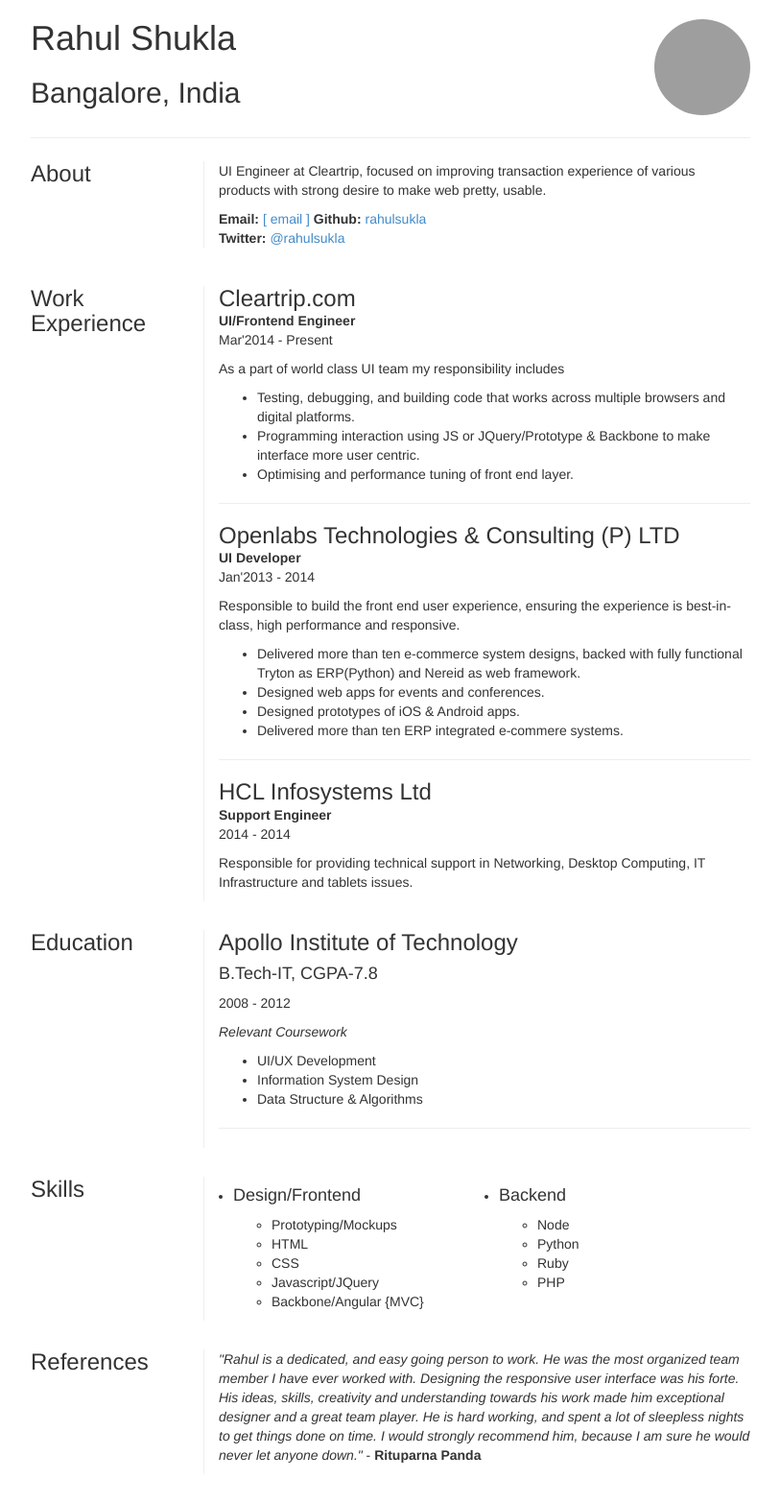
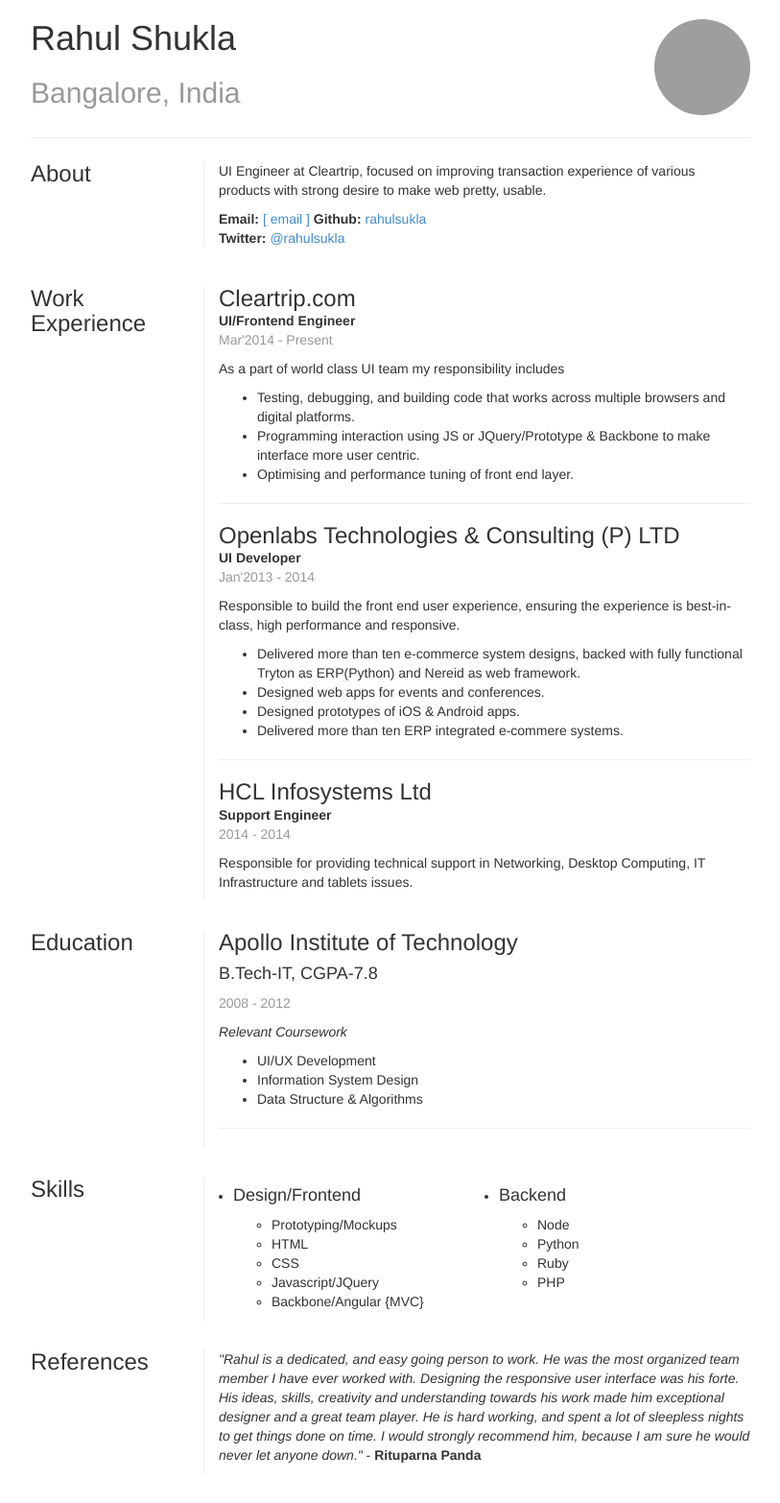
Before and after one commit to rahulsukla/openshift-jekyll-starter, a Jekyll site: the page resume.html, which Jekyll copies as it is, in a window 1280 px wide. Shown: the whole page at 96% size, without its empty margins (233-1046 px from the left). Built offline with Jekyll 4.4.1, drawn with Linux system fonts in a browser that asks for light colours; nearby versions of some CDN libraries; Markdown is read by kramdown in place of the engine named in the settings; grey boxes are pictures that could not be loaded.

Commit message:
Muted the duration text in resume

```diff
--- a/resume.html
+++ b/resume.html
@@ -30,7 +30,7 @@
                     <div class="row">
                         <div class="col-md-6">
                             <h1>Rahul Shukla</h1>
-                            <h2>Bangalore, India</h2>
+                            <h2 class="text-muted">Bangalore, India</h2>
                         </div>
                         <div class="col-md-6">
                             <img class="media-object img-circle pull-right" data-src="holder.js/64x64" alt="64x64" src="http:&#x2F;&#x2F;www.gravatar.com&#x2F;avatar&#x2F;cff733cf90823edd218a834980379c61?s=100&amp;r=pg&amp;d=mm" style="width: 100px; height: 100px; margin-top: 20px;">
@@ -56,7 +56,7 @@
                             <div class="skills">
                                 <h3>Cleartrip.com</h3>
                                 <strong>UI/Frontend Engineer</strong>
-                                <p>Mar'2014 - Present</p>
+                                <p class="text-muted">Mar'2014 - Present</p>
                                 <p>As a part of world class UI team my responsibility includes</p>
                                 <ul>
                                     <li>Testing, debugging, and building code that works across multiple browsers and digital platforms.</li>
@@ -66,7 +66,7 @@
                                 <hr />
                                 <h3>Openlabs Technologies & Consulting (P) LTD</h3>
                                 <strong>UI Developer</strong>
-                                <p>Jan'2013 - 2014</p>
+                                <p class="text-muted">Jan'2013 - 2014</p>
                                 <p>Responsible to build the front end user experience, ensuring the experience is best-in-class, high performance and responsive.</p>
                                 <ul>
                                     <li>Delivered more than ten e-commerce system designs, backed with fully functional Tryton as ERP(Python) and Nereid as web framework.</li>
@@ -77,7 +77,7 @@
                                 <hr />
                                 <h3>HCL Infosystems Ltd</h3>
                                 <strong>Support Engineer</strong>
-                                <p>2014 - 2014</p>
+                                <p class="text-muted">2014 - 2014</p>
                                 <p>Responsible for providing technical support in Networking, Desktop Computing, IT Infrastructure and tablets issues.</p>
                             </div>
                         </div>
@@ -90,7 +90,7 @@
                             <div class="skills">
                                 <h3>Apollo Institute of Technology</h3>
                                 <h4>B.Tech-IT, CGPA-7.8 </h4>
-                                <p>2008 - 2012</p>
+                                <p class="text-muted">2008 - 2012</p>
                                 <p><i>Relevant Coursework</i></p>
                                 <ul>
                                     <li>UI/UX Development</li>
```
